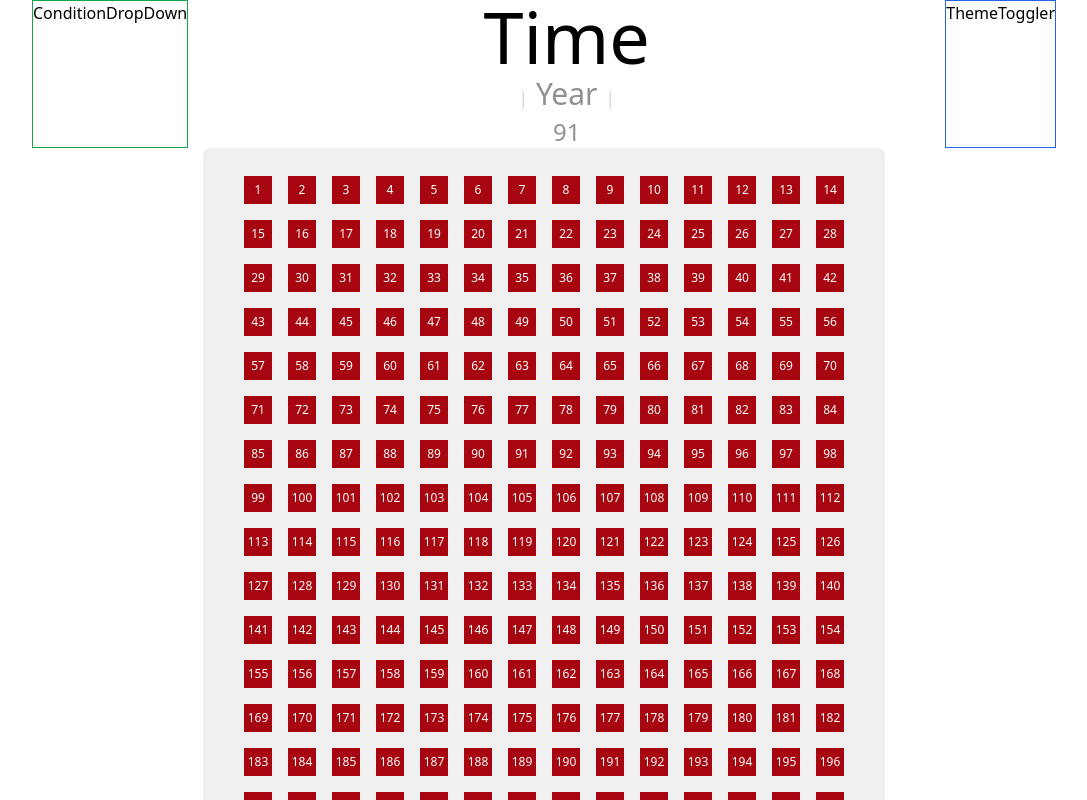
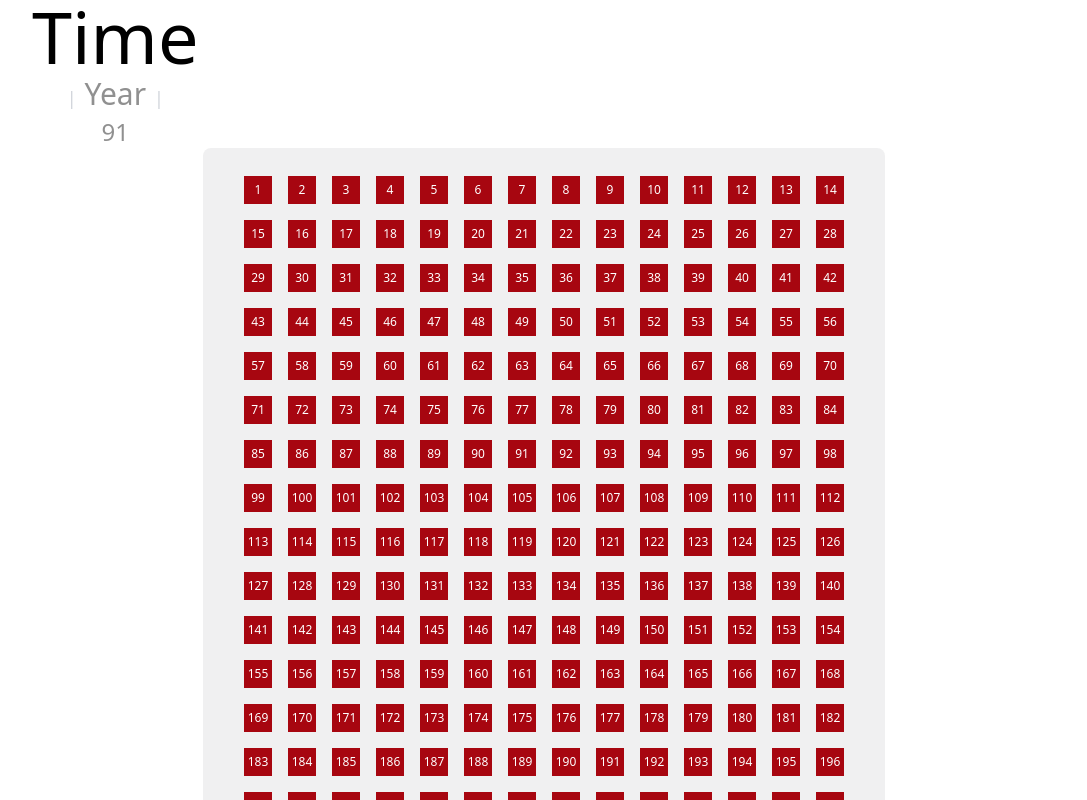
Before and after one commit to bentekku/time.extension, a React (Vite) app: page / in a window 1280 px wide. Shown: the top 800 px of the page, without its empty margins (96-1183 px from the left). Built offline with nearby package versions, Linux system fonts and the light colour scheme.

Commit message:
refactoring code

```diff
--- a/src/App.tsx
+++ b/src/App.tsx
@@ -1,8 +1,6 @@
-import ConditionDropDown from "./components/ConditionDropDown";
 import DaysDisplay from "./components/DaysDisplay";
 import Footer from "./components/Footer";
 import InfoBlock from "./components/InfoBlock";
-import ThemeToggler from "./components/ThemeToggler";
 import { getDaysRemaining } from "./lib/date-lib";
 
 type Days = {
@@ -42,12 +40,10 @@ const App = () => {
     <div className="font-medium h-screen w-full flex flex-col items-center justify-between bg-lightText ">
       {/* HEADER */}
       <div className="w-4/5 flex flex-1 justify-between">
-        <ConditionDropDown />
         <InfoBlock
           condition={condition}
           days={daysData} // Pass daysData as prop
         />
-        <ThemeToggler />
       </div>
       <div className="w-4/5 flex flex-[5] justify-center">
         <DaysDisplay condition={condition} days={daysData} />
--- a/src/components/ConditionDropDown.tsx
+++ /dev/null
@@ -1,7 +0,0 @@
-const ConditionDropDown = () => {
-  return (
-    <div className="h-full border border-green-600">ConditionDropDown</div>
-  );
-};
-
-export default ConditionDropDown;
--- a/src/components/ThemeToggler.tsx
+++ /dev/null
@@ -1,5 +0,0 @@
-const ThemeToggler = () => {
-  return <div className="h-full border border-blue-600">ThemeToggler</div>;
-};
-
-export default ThemeToggler;
```
